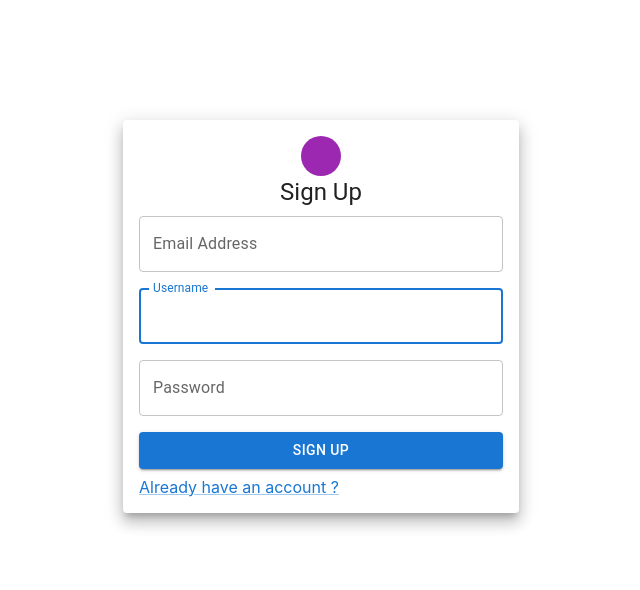
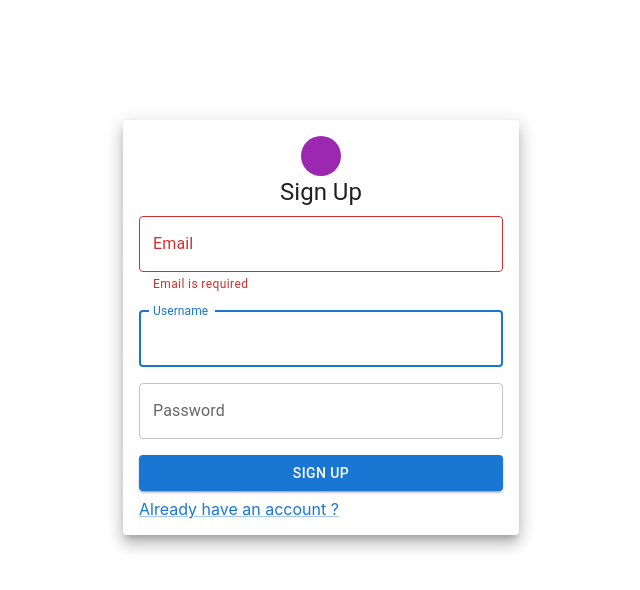
Before and after one commit to Thamalu7501/Inventory-Management-React-Spring-MySql, a React (Create React App) app: page /signup in a window 1280 px wide. Shown: the top 590 px of the page, without its empty margins (319-959 px from the left). Built offline with nearby package versions, Linux system fonts and the light colour scheme; some icons are missing.

Commit message:
Modified the validations.

```diff
--- a/src/pages/forgotpass.jsx
+++ b/src/pages/forgotpass.jsx
@@ -1,8 +1,24 @@
 import React from 'react'
-import { Avatar, Box, Container, Paper, TextField, Typography, Button,} from '@mui/material';
+import { Avatar, Box, Container, Paper, TextField, Typography, Button, } from '@mui/material';
 import LockResetOutlinedIcon from '@mui/icons-material/LockResetOutlined';
+import { useFormik } from 'formik';
+import * as Yup from 'yup';
 
 const Forgotpass = () => {
+    const validationSchema = Yup.object({
+        email: Yup.string().required('Valid email is required'),
+    });
+
+    const formik = useFormik({
+        initialValues: {
+            email: '',
+        },
+        validationSchema: validationSchema,
+        onSubmit: (values) => {
+            alert(JSON.stringify(values, null, 2));
+        },
+    });
+
     return (
         <Container maxWidth="xs">
             <Paper elevation={10} sx={{ marginTop: 20, padding: 2 }}>
@@ -18,12 +34,17 @@ const Forgotpass = () => {
                     Reset Password
                 </Typography>
                 <Box>
-                <TextField
-                    id='email'
-                    placeholder="Enter your email to reset password"
-                    fullWidth
-                    type='email' />
-                <Button type='submit' variant='contained' fullWidth sx={{ mt: 2 }}>Reset</Button>
+                    <TextField
+                        id='email'
+                        label="Enter your email to reset password"
+                        fullWidth
+                        type='email'
+                        value={formik.values.email}
+                        onChange={formik.handleChange}
+                        onBlur={formik.handleBlur}
+                        error={formik.touched.email && Boolean(formik.errors.email)}
+                        helperText={formik.touched.email && formik.errors.email} />
+                    <Button type='submit' variant='contained' fullWidth sx={{ mt: 2 }}>Reset</Button>
                 </Box>
             </Paper>
         </Container>
--- a/src/pages/login.jsx
+++ b/src/pages/login.jsx
@@ -2,18 +2,28 @@ import React from 'react'
 import { Avatar, Box, Container, FormControlLabel, Paper, TextField, Typography, Checkbox, Button, Grid, Link } from '@mui/material';
 import LockOutlinedIcon from "@mui/icons-material/LockOutline";
 import { Link as RouterLink } from 'react-router-dom';
-import { loginValidation } from '../validations/loginFormValidation'
-import { Formik } from 'formik'
-import useStyles from '../styles/loginStyle';
+import { useFormik } from 'formik';
+import * as Yup from 'yup';
 
-const initialValues = {
-    username: '',
-    password: ''
-};
 
 const Login = () => {
-    const classes = useStyles();
-    const handleSubmit = () => console.log('login')
+    const validationSchema = Yup.object({
+        username: Yup.string().required('Username is required'),
+        password: Yup.string().required('Passwordd is required'),
+
+    });
+
+    const formik = useFormik({
+        initialValues: {
+            username: '',
+            password: '',
+        },
+        validationSchema: validationSchema,
+        onSubmit: (values) => {
+            alert(JSON.stringify(values, null, 2));
+        },
+    });
+
     return (
         <Container maxWidth="xs">
             <Paper elevation={10} sx={{ marginTop: 15, padding: 2 }}>
@@ -28,40 +38,40 @@ const Login = () => {
                 <Typography component="h1" variant="h5" sx={{ textAlign: "center" }}>
                     Sign In
                 </Typography>
-                <Formik
-                    initialValues={initialValues}
-                    validationSchema={loginValidation}
-                    onSubmit={handleSubmit}
-                >
-                    {({ errors, touched }) => (
+
                 <Box
                     component='form'
-                            onSubmit={handleSubmit}
                     sx={{ mt: 1 }}>
                     <TextField
                         id='username'
                         label="Username"
                         fullWidth
                         autoFocus
+                        value={formik.values.username}
+                        onChange={formik.handleChange}
+                        onBlur={formik.handleBlur}
+                        error={formik.touched.username && Boolean(formik.errors.username)}
+                        helperText={formik.touched.username && formik.errors.username}
                         sx={{ mb: 2 }} />
-                            {errors.username && touched.username && (
-                                <small className={classes.errorMessage}>{errors.username}</small>
-                            )}
+
                     <TextField
                         id='password'
                         label="Password"
                         fullWidth
-                                type='password' />
+                        type='password'
+                        value={formik.values.pasword}
+                        onChange={formik.handleChange}
+                        onBlur={formik.handleBlur}
+                        error={formik.touched.password && Boolean(formik.errors.password)}
+                        helperText={formik.touched.password && formik.errors.password} />
 
-                            {errors.password && touched.password && (
-                                <small className={classes.errorMessage}>{errors.password}</small>
-                            )}
+
                     <FormControlLabel
                         control={<Checkbox value="remember" color="primary" />}
                         label="Remember me" />
                     <Button type='submit' variant='contained' fullWidth sx={{ mt: 1 }}>Sign In</Button>
-                        </Box>)}
-                </Formik>
+                </Box>
+
                 <Grid container justifyContent="space-between" sx={{ mt: 1 }}>
                     <Grid item>
                         <Link component={RouterLink} to="/forgotpass" >Forgot Password ?</Link>
--- a/src/pages/signup.jsx
+++ b/src/pages/signup.jsx
@@ -2,19 +2,28 @@ import React from 'react'
 import { Avatar, Box, Container, Paper, TextField, Typography, Button, Grid, Link } from '@mui/material';
 import LockOutlinedIcon from "@mui/icons-material/LockOutline";
 import { Link as RouterLink } from 'react-router-dom';
-import { loginValidation } from '../validations/loginFormValidation'
-import { Formik } from 'formik'
-import useStyles from '../styles/loginStyle';
+import { useFormik } from 'formik';
+import * as Yup from 'yup';
 
-const initialValues = {
+const Signup = () => {
+    const validationSchema = Yup.object({
+        email: Yup.string().required('Email is required'),
+        username: Yup.string().required('Username is required'),
+        password: Yup.string().required('Passwordd is required'),
+
+    });
+
+    const formik = useFormik({
+        initialValues: {
+            email: '',
             username: '',
             password: '',
-    email: ''
-};
-
-const Signup = () => {
-    const classes = useStyles();
-    const handleSubmit = () => console.log('login')
+        },
+        validationSchema: validationSchema,
+        onSubmit: (values) => {
+            alert(JSON.stringify(values, null, 2));
+        },
+    });
     return (
         <div>
             <Container maxWidth="xs">
@@ -30,45 +39,50 @@ const Signup = () => {
                     <Typography component="h1" variant="h5" sx={{ textAlign: "center" }}>
                         Sign Up
                     </Typography>
-                    <Formik
-                        initialValues={initialValues}
-                        validationSchema={loginValidation}
-                        onSubmit={handleSubmit}
-                    >
-                        {({ errors, touched }) => (
+
                     <Box
-                                component='form'
-                                onSubmit={handleSubmit}
+
                         sx={{ mt: 1 }}>
                         <TextField
                             id='email'
-                                    label="Email Address"
+                            label="Email"
                             fullWidth
                             autoFocus
                             type='email'
+                            value={formik.values.email}
+                            onChange={formik.handleChange}
+                            onBlur={formik.handleBlur}
+                            error={formik.touched.email && Boolean(formik.errors.email)}
+                            helperText={formik.touched.email && formik.errors.email}
                             sx={{ mb: 2 }} />
+
                         <TextField
                             id='username'
                             label="Username"
                             fullWidth
                             autoFocus
+                            value={formik.values.username}
+                            onChange={formik.handleChange}
+                            onBlur={formik.handleBlur}
+                            error={formik.touched.username && Boolean(formik.errors.username)}
+                            helperText={formik.touched.username && formik.errors.username}
                             sx={{ mb: 2 }} />
-                                {errors.username && touched.username && (
-                                    <small className={classes.errorMessage}>{errors.username}</small>
-                                )}
+
                         <TextField
                             id='password'
                             label="Password"
                             fullWidth
-                                    type='password' />
+                            type='password'
+                            value={formik.values.pasword}
+                            onChange={formik.handleChange}
+                            onBlur={formik.handleBlur}
+                            error={formik.touched.password && Boolean(formik.errors.password)}
+                            helperText={formik.touched.password && formik.errors.password} />
 
-                                {errors.password && touched.password && (
-                                    <small className={classes.errorMessage}>{errors.password}</small>
-                                )}
 
                         <Button type='submit' variant='contained' fullWidth sx={{ mt: 2 }}>Sign Up</Button>
-                            </Box>)}
-                    </Formik>
+                    </Box>
+
                     <Grid container justifyContent="space-between" sx={{ mt: 1 }}>
                         <Grid item>
                             <Link component={RouterLink} to="/" >Already have an account ?</Link>
--- a/src/styles/loginStyle.js
+++ /dev/null
@@ -1,13 +0,0 @@
-import { makeStyles } from '@mui/styles';
-
-const useStyles = makeStyles({
-errorMessage: {
-    color: 'red',
-    fontSize: '12px',
-    marginTop: '5px',
-    flexDirection: 'column',
-    display: 'block',
-  },
-});
-
-export default useStyles;
--- a/src/validations/loginFormValidation.js
+++ /dev/null
@@ -1,9 +0,0 @@
-import * as Yup from 'yup';
-
-
-export const loginValidation = Yup.object({
-    username: Yup.string()
-        .required('Please enter a phone number, username, or email'),
-    password: Yup.string()
-        .required('Please enter password'),
-});
```
Lines whose indentation alone changed are shown as unchanged.
